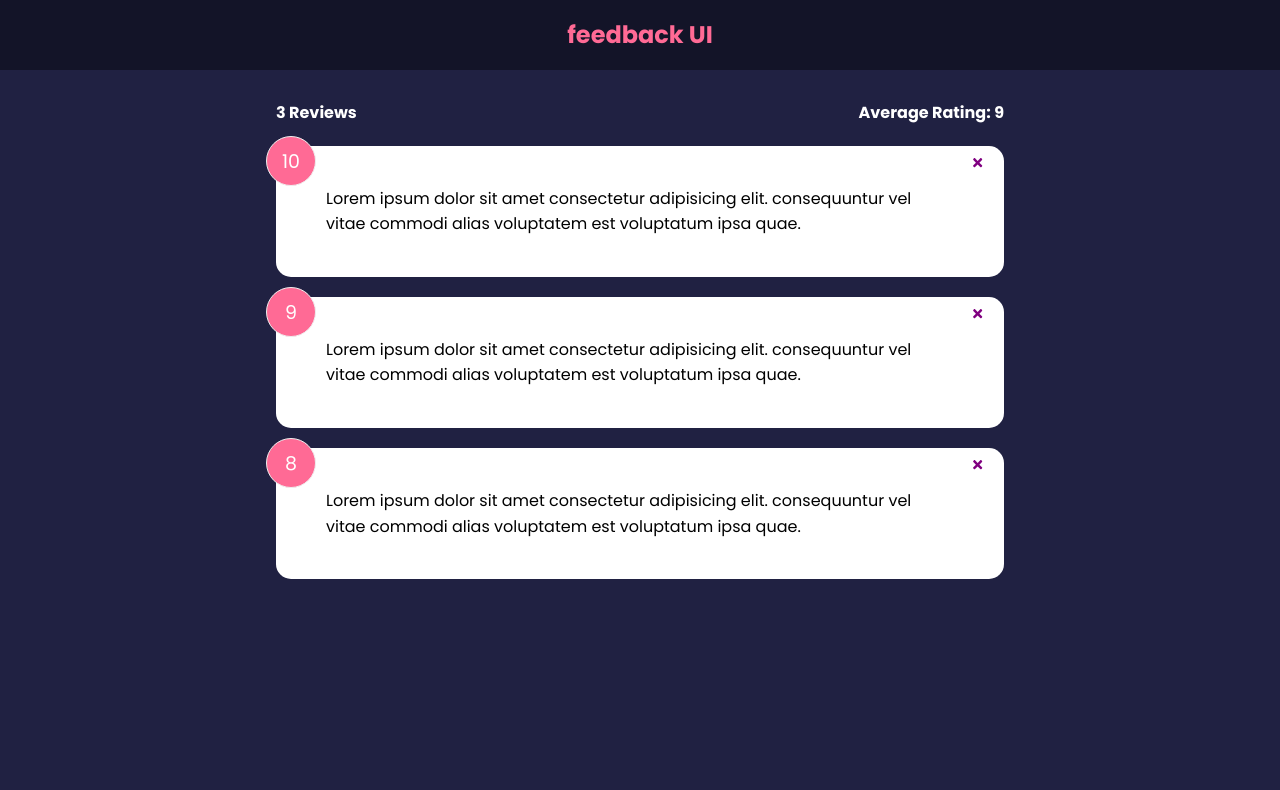
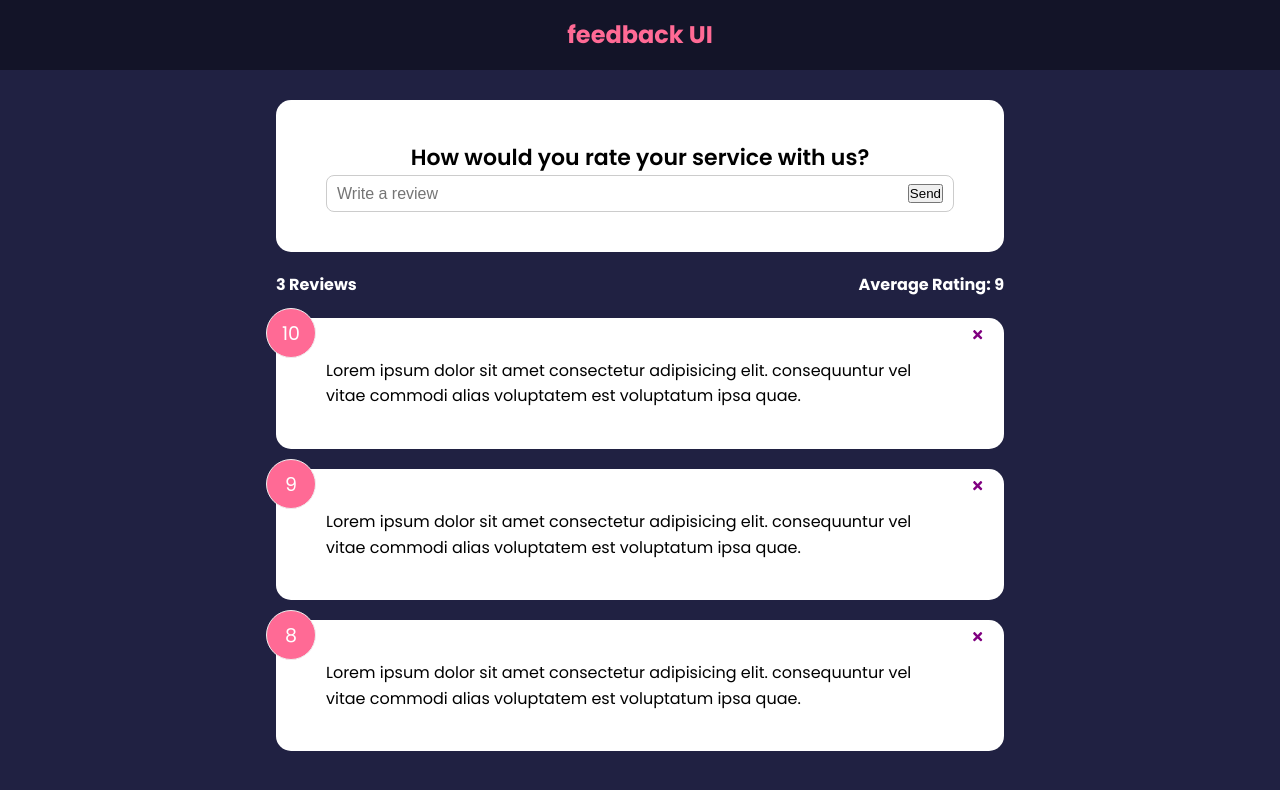
Before and after one commit to Rezz888/my-feedback-app, a React (Create React App) app: page / in a window 1280 px wide. Shown: the top 790 px of the page. Built offline with nearby package versions, Linux system fonts and the light colour scheme; the HTML template or start-up script is replaced by a standard one.

Commit message:
FeedbackForm componnet created

```diff
--- a/src/App.js
+++ b/src/App.js
@@ -4,6 +4,7 @@
 import FeedbackData from './data/feedbackData'
 import FeedbackList from './Components/FeedbackList'
 import FeedbackStats from './Components/FeedbackStats'
+import FeedbackForm from './Components/FeedbackForm'
 
 function App(){
   const [feedback, setFeedback] = useState(FeedbackData)
@@ -19,6 +20,7 @@
       <>
         <Header />
         <div className="container">
+            <FeedbackForm />
             <FeedbackStats feedback={feedback} />
             <FeedbackList feedback={feedback}
             handleDelete={deleteFeedback}/>
--- /dev/null
+++ b/src/Components/FeedbackForm.jsx
@@ -0,0 +1,29 @@
+import React from 'react'
+import { useState } from 'react'
+import Card from './Shared/Card'
+
+function FeedbackForm() {
+    const [text, setText] = useState('')
+    const handleTextChange = e => {
+        setText(e.target.value)
+    }
+  return (
+  <Card>
+    <form>
+         <h2>How would you rate your service with us?</h2>
+         {/* @todo - rating select component */}
+         <div className="input-group">
+             <input
+             onChange={handleTextChange}
+             type='text'
+             placeholder='Write a review'
+             value={text}
+             />
+             <button type='submit'>Send</button>
+         </div>
+     </form>
+  </Card>
+  )
+}
+
+export default FeedbackForm
```
